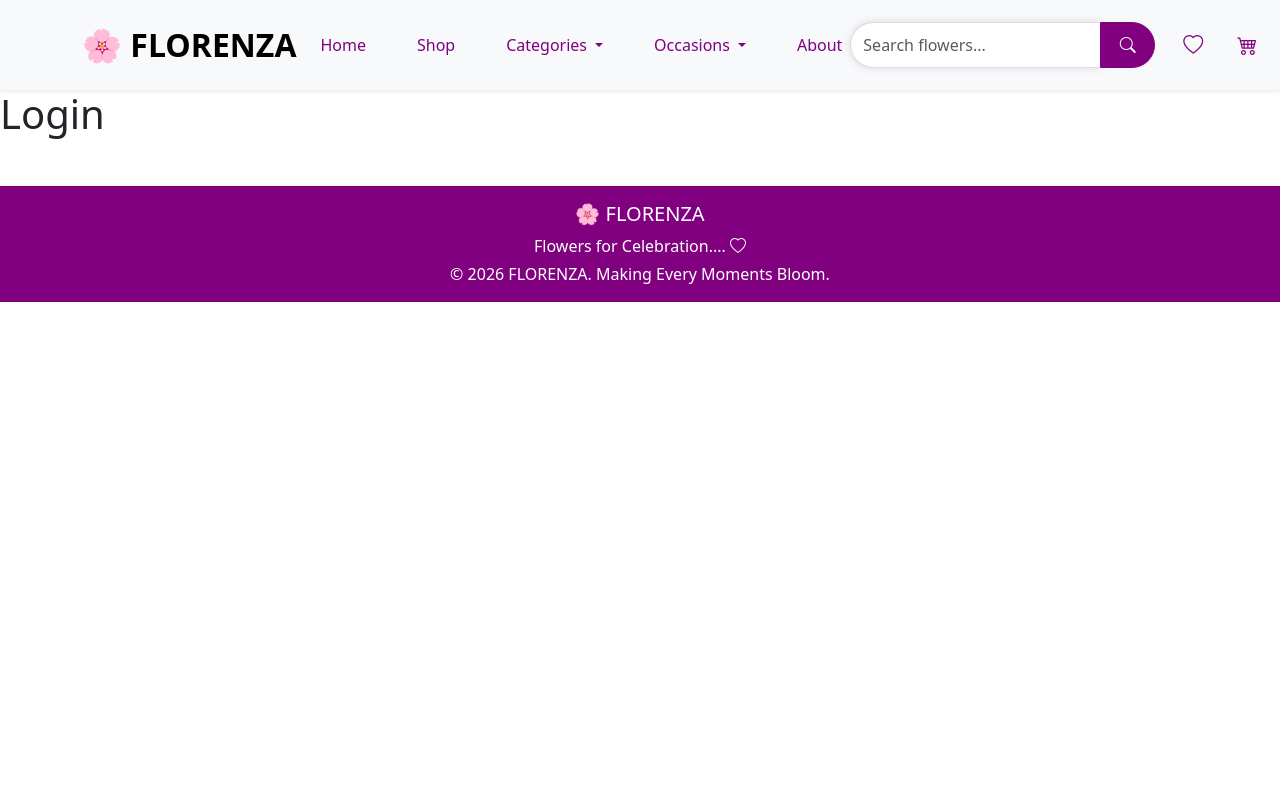
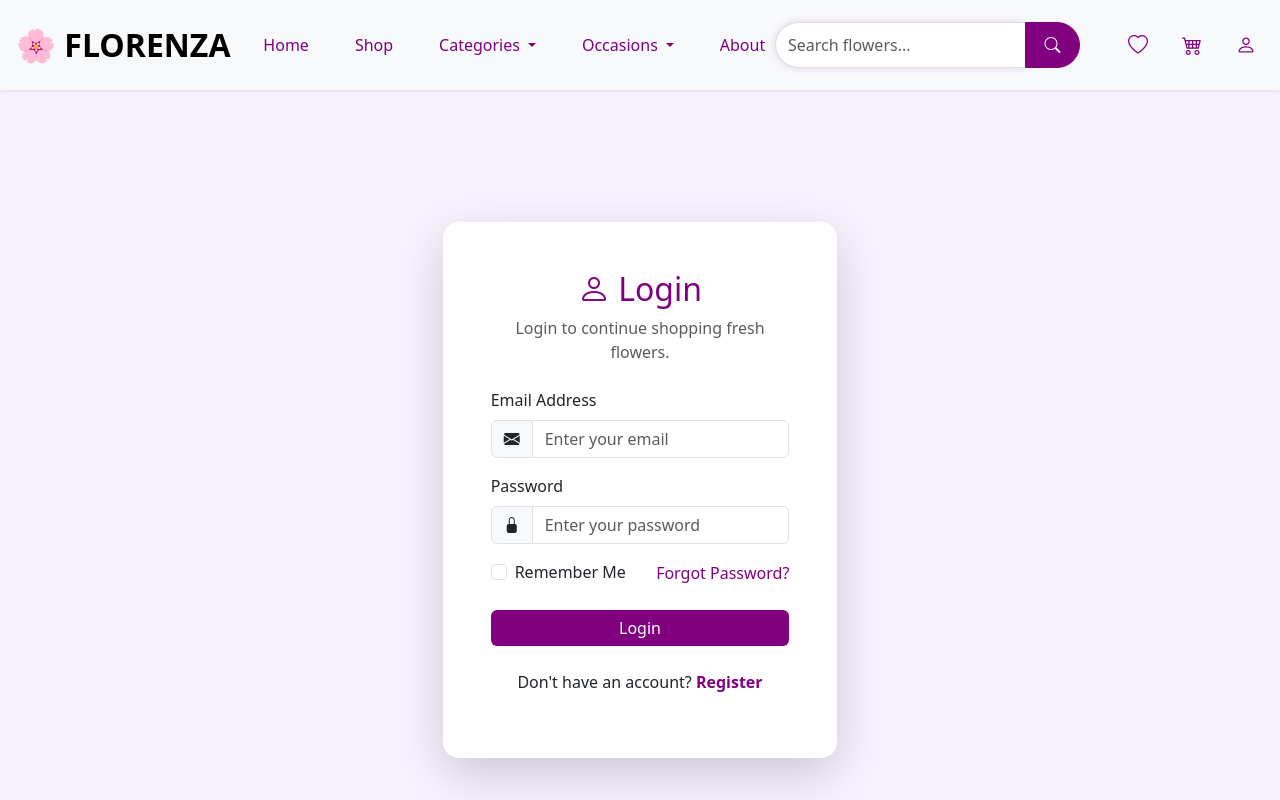
Before and after one commit to Jibisri/flower-shop, a React (Vite) app in the folder my-shop/: page /login in a window 1280 px wide. Shown: the top 800 px of the page. Built offline with nearby package versions, Linux system fonts and the light colour scheme.

Commit message:
Updated flower shop project

```diff
--- a/my-shop/src/App.jsx
+++ b/my-shop/src/App.jsx
@@ -2,6 +2,7 @@ import { Routes, Route } from "react-router-dom";
 
 import CustomNavbar from "./components/CustomNavbar";
 import Footer from "./components/Footer";
+
 
 import Home from "./pages/Home";
 import Shop from "./pages/Shop";
--- a/my-shop/src/components/Categories.jsx
+++ b/my-shop/src/components/Categories.jsx
@@ -26,5 +26,4 @@ function Categories() {
     </Container>
   );
 }
-
 export default Categories;
--- a/my-shop/src/components/CustomNavbar.jsx
+++ b/my-shop/src/components/CustomNavbar.jsx
@@ -24,13 +24,13 @@ function CustomNavbar() {
       fixed="top"
       className="shadow-sm py-3"
     >
-      <Container>
+      <Container fluid className="px-3">
 
         {/* Logo */}
         <Navbar.Brand
           as={Link}
           to="/"
-          className="fw-bold fs-2"
+          className="fw-bold fs-2 me-4"
           style={{ color: "black", textDecoration: "none" }}
         >
           🌸 FLORENZA
@@ -86,7 +86,7 @@ function CustomNavbar() {
             >
              <NavDropdown.Item
              as={Link}
-             to="/categories/bouquets"
+             to="/shop/bouquets"
              onClick={handleClose}
               >
                 <i class="bi bi-dot"></i>
@@ -95,7 +95,7 @@ function CustomNavbar() {
 
              <NavDropdown.Item
              as={Link}
-              to="/categories/loose-flowers"
+              to="/shop/loose-flowers"
              onClick={handleClose}
               >
                 <i class="bi bi-dot"></i>
@@ -104,7 +104,7 @@ function CustomNavbar() {
 
              <NavDropdown.Item
             as={Link}
-             to="/categories/garlands"
+             to="/shop/garlands"
              onClick={handleClose}
              >
               <i class="bi bi-dot"></i>
@@ -113,7 +113,7 @@ function CustomNavbar() {
 
             <NavDropdown.Item
               as={Link}
-              to="/categories/pooja-flowers"
+              to="/shop/pooja-flowers"
               onClick={handleClose}
              >
               <i class="bi bi-dot"></i>
@@ -122,7 +122,7 @@ function CustomNavbar() {
 
                <NavDropdown.Item
                as={Link}
-                to="/categories/gifts"
+                to="/shop/gifts"
                 onClick={handleClose}
                  >
                   <i class="bi bi-dot"></i>
@@ -133,7 +133,11 @@ function CustomNavbar() {
 
                <NavDropdown.Item
                 as={Link}
-                to="/shop"
+                to="/s
+      <Row>
+        {categories.map((item, index) => (
+          <Col md={3} key={index}>
+            <Carhop"
                 onClick={handleClose}
                 >
                View All
@@ -165,7 +169,7 @@ function CustomNavbar() {
 
   <NavDropdown.Item as={Link} to="/shop" onClick={handleClose}>
     <i className="bi bi-dot"></i> Congratulations
-  </NavDropdown.Item>
+  </NavDropdown.Item>categories
 
   <NavDropdown.Item as={Link} to="/shop" onClick={handleClose}>
     <i className="bi bi-dot"></i> Get Well Soon
--- a/my-shop/src/index.css
+++ b/my-shop/src/index.css
@@ -10,7 +10,7 @@ body{
 /* Navigation */
 .nav-menu{
     display:flex;
-    gap:35px;
+    gap:30px;
 }
 
 .nav-menu .nav-link{
@@ -27,7 +27,7 @@ body{
     display:flex;
     align-items:center;
     margin-left:auto;
-    gap:20px;
+    gap:40px;
 }
 
 
@@ -229,3 +229,23 @@ body {
   background: #f5e6ff;
   transition: 0.3s ease;
 }
+
+/* contact.jsx section in home.jsx */
+
+.footer-link {
+  color: #6c757d;
+  text-decoration: none;
+  display: block;
+  margin-bottom: 10px;
+}
+
+.footer-link:hover {
+  color: #d50b69;
+}
+
+
+/* ----------------for my use----------- */
+
+
+
+/* -------------------------------- */
--- a/my-shop/src/pages/Contact.jsx
+++ b/my-shop/src/pages/Contact.jsx
@@ -1,5 +1,60 @@
-function Contact() {
-  return <h1>Contact</h1>;
+import { Container, Row, Col } from "react-bootstrap";
+
+function ContactSection() {
+  return (
+    <section
+      style={{
+        background: "#fff",
+        padding: "70px 0",
+      }}
+    >
+      <Container>
+        <Row>
+
+          {/* Contact */}
+          <Col md={4}>
+            <h4 className="fw-bold mb-4">Contact</h4>
+
+            <p className="text-muted mb-2">
+              <i className="bi bi-geo-alt-fill me-2 text-danger"></i>
+              Coimbatore, Tamil Nadu
+            </p>
+
+            <p className="text-muted mb-2">
+              <i className="bi bi-telephone-fill me-2 text-danger"></i>
+              +91 98765 43210
+            </p>
+
+            <p className="text-muted">
+              <i className="bi bi-envelope-fill me-2 text-danger"></i>
+              support@florenza.com
+            </p>
+          </Col>
+
+          {/* Information */}
+          <Col md={4}>
+            <h4 className="fw-bold mb-4">Information</h4>
+
+            <p className="text-muted">About Us</p>
+            <p className="text-muted">Delivery Information</p>
+            <p className="text-muted">Privacy Policy</p>
+            <p className="text-muted">Terms & Conditions</p>
+          </Col>
+
+          {/* Customer Care */}
+          <Col md={4}>
+            <h4 className="fw-bold mb-4">Customer Care</h4>
+
+            <p className="text-muted">My Account</p>
+            <p className="text-muted">Track Order</p>
+            <p className="text-muted">Wishlist</p>
+            <p className="text-muted">Contact Us</p>
+          </Col>
+
+        </Row>
+      </Container>
+    </section>
+  );
 }
 
-export default Contact;
+export default ContactSection;
--- a/my-shop/src/pages/Home.jsx
+++ b/my-shop/src/pages/Home.jsx
@@ -1,4 +1,5 @@
 import Hero from "../components/Hero";
+import Contact from "../pages/Contact";
 
 function Home() {
   return (
@@ -7,7 +8,8 @@ function Home() {
 
 {/* flower shop banner */}
       <Hero />
-
+{/* contact section */}
+<Contact/>
 
 {/* home page list of products
       <Purchase/> */}
--- a/my-shop/src/pages/Login.jsx
+++ b/my-shop/src/pages/Login.jsx
@@ -1,5 +1,202 @@
+import { useState, useEffect } from "react";
+import { Link } from "react-router-dom";
+import {
+  Container,
+  Row,
+  Col,
+  Card,
+  Form,
+  Button,
+  InputGroup,
+  Alert,
+} from "react-bootstrap";
+
 function Login() {
-  return <h1>Login</h1>;
+  const [email, setEmail] = useState("");
+  const [password, setPassword] = useState("");
+  const [rememberMe, setRememberMe] = useState(false);
+
+  const [message, setMessage] = useState("");
+  const [success, setSuccess] = useState(false);
+
+  // Load remembered email
+  useEffect(() => {
+    const savedEmail = localStorage.getItem("rememberEmail");
+
+    if (savedEmail) {
+      setEmail(savedEmail);
+      setRememberMe(true);
+    }
+  }, []);
+
+  // Email validation
+  const validateEmail = (email) => {
+    const regex = /^[a-z0-9._%+-]+@[a-z0-9.-]+\.com$/;
+    return regex.test(email);
+  };
+
+  // Login
+  const handleSubmit = (e) => {
+    e.preventDefault();
+
+    if (!validateEmail(email)) {
+      setSuccess(false);
+      setMessage(
+        "Enter a valid email (lowercase only, must contain @ and .com)."
+      );
+      return;
+    }
+
+    if (password.trim() === "") {
+      setSuccess(false);
+      setMessage("Password is required.");
+      return;
+    }
+
+    // Remember email
+    if (rememberMe) {
+      localStorage.setItem("rememberEmail", email);
+    } else {
+      localStorage.removeItem("rememberEmail");
+    }
+
+    setSuccess(true);
+    setMessage(" Welcome to Florenza!");
+
+    // Clear password only
+    setPassword("");
+  };
+
+  return (
+    <Container
+      fluid
+      className="d-flex justify-content-center align-items-center"
+      style={{
+        minHeight: "100vh",
+        background: "#f8f2ff",
+      }}
+    >
+      <Row className="w-100 justify-content-center">
+        <Col md={6} lg={4}>
+          <Card className="shadow-lg border-0 rounded-4">
+            <Card.Body className="p-5">
+
+              <div className="text-center mb-4">
+                <h2 style={{ color: "purple",
+                fontWeight:300
+                 }}>
+                 <i class="bi bi-person"></i> Login
+                </h2>
+
+                <p className="text-muted">
+                  Login to continue shopping fresh flowers.
+                </p>
+              </div>
+
+              {message && (
+                <Alert variant={success ? "success" : "danger"}>
+                  {message}
+                </Alert>
+              )}
+
+              <Form onSubmit={handleSubmit}>
+
+                {/* Email */}
+                <Form.Group className="mb-3">
+                  <Form.Label>Email Address</Form.Label>
+
+                  <InputGroup>
+                    <InputGroup.Text>
+                      <i className="bi bi-envelope-fill"></i>
+                    </InputGroup.Text>
+
+                    <Form.Control
+                      type="email"
+                      placeholder="Enter your email"
+                      value={email}
+                      onChange={(e) =>
+                        setEmail(e.target.value.toLowerCase())
+                      }
+                    />
+                  </InputGroup>
+                </Form.Group>
+
+                {/* Password */}
+                <Form.Group className="mb-3">
+                  <Form.Label>Password</Form.Label>
+
+                  <InputGroup>
+                    <InputGroup.Text>
+                      <i className="bi bi-lock-fill"></i>
+                    </InputGroup.Text>
+
+                    <Form.Control
+                      type="password"
+                      placeholder="Enter your password"
+                      value={password}
+                      onChange={(e) =>
+                        setPassword(e.target.value)
+                      }
+                    />
+                  </InputGroup>
+                </Form.Group>
+
+                {/* Remember Me */}
+                <div className="d-flex justify-content-between align-items-center mb-4">
+
+                  <Form.Check
+                    type="checkbox"
+                    label="Remember Me"
+                    checked={rememberMe}
+                    onChange={(e) =>
+                      setRememberMe(e.target.checked)
+                    }
+                  />
+
+                  <Link
+                    to="/forgot-password"
+                    className="text-decoration-none"
+                    style={{ color: "purple" }}
+                  >
+                    Forgot Password?
+                  </Link>
+
+                </div>
+
+                {/* Login Button */}
+                <Button
+                  type="submit"
+                  className="w-100"
+                  style={{
+                    backgroundColor: "purple",
+                    border: "none",
+                  }}
+                >
+                  Login
+                </Button>
+
+                {/* Register */}
+                <div className="text-center mt-4">
+                  <p>
+                    Don't have an account?{" "}
+                    <Link
+                      to="/register"
+                      className="text-decoration-none fw-bold"
+                      style={{ color: "purple" }}
+                    >
+                      Register
+                    </Link>
+                  </p>
+                </div>
+
+              </Form>
+
+            </Card.Body>
+          </Card>
+        </Col>
+      </Row>
+    </Container>
+  );
 }
 
 export default Login;
--- a/my-shop/src/pages/Shop.jsx
+++ b/my-shop/src/pages/Shop.jsx
@@ -35,7 +35,7 @@ function Shop() {
         Shop By Occasion
       </h2>
 
-      <Row className="g-4 justify-content-center mb-5">
+      <Row className="g-5 justify-content-center mb-5">
         {occasions.map((item, index) => (
           <Col
             key={index}
```
Also changed, not shown: my-shop/src/pages/About.jsx (+21 -12 lines), 1 other file (tests, documents, lock files or other folders).
